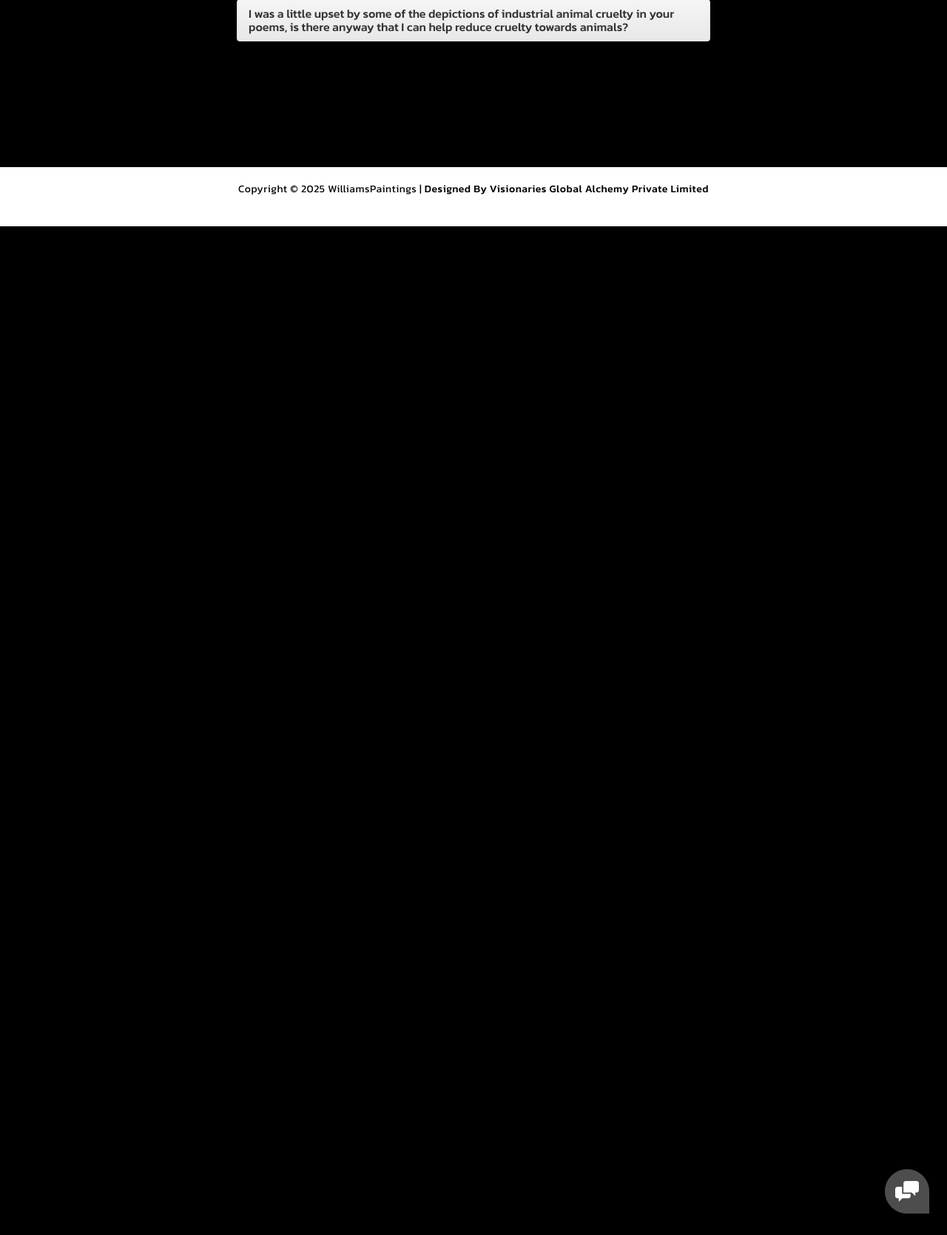
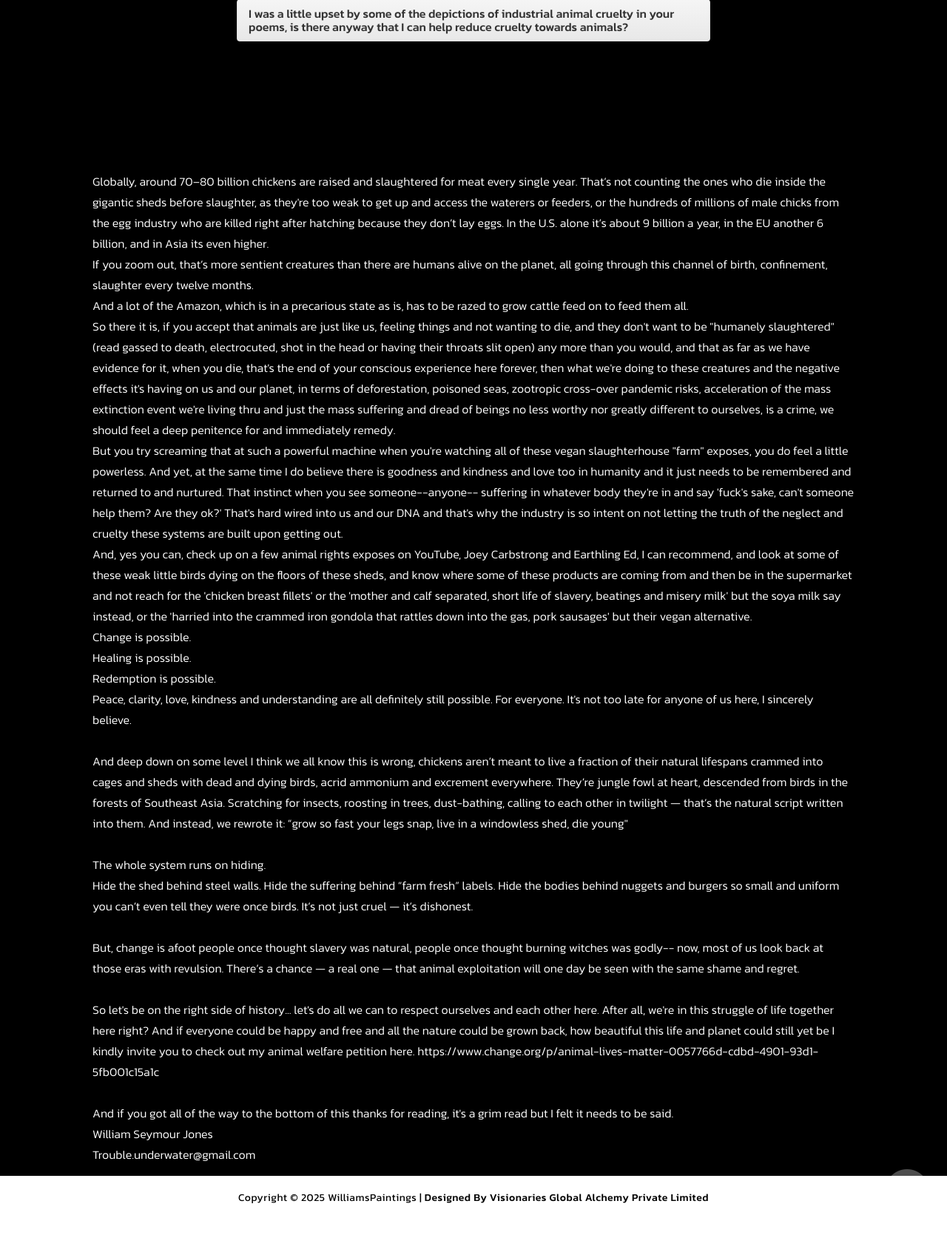
Before and after one commit to LakshmananDhuraisamy/artist, a PHP site: page /faqs in a window 1280 px wide. Shown: the part 491-2161 px from the top of the page at 74% size. Run offline with PHP 8.4, Linux system fonts and the light colour scheme; some libraries are stand-ins or nearby versions.

Commit message:
faq other contents

```diff
--- a/faqs.php
+++ b/faqs.php
@@ -121,12 +121,67 @@ And the way we treat them in this day and age, is by any reasonable moral standa
     </div>
 
 
-
-
 </div>
 
                 </div>
             </div>
         </div>
     </div>
+
+     <div class="more-about-us" style="margin-top: 0px;">
+        <div class="container">
+            <div class="col-md-12">
+                <div class="content" style="    padding: 5px 40px;">
+
+                    <p>
+
+
+Globally, around 70–80 billion chickens are raised and slaughtered for meat every single year. That’s not counting the ones who die inside the gigantic sheds before slaughter, as they're too weak to get up and access the waterers or feeders, or the hundreds of millions of male chicks from the egg industry who are killed right after hatching because they don’t lay eggs. In the U.S. alone it’s about 9 billion a year, in the EU another 6 billion, and in Asia its even higher.
+<br>
+If you zoom out, that’s more sentient creatures than there are humans alive on the planet, all going through this channel of birth, confinement, slaughter every twelve months.
+<br>
+And a lot of the Amazon, which is in a precarious state as is, has to be razed to grow cattle feed on to feed them all.
+<br>
+So there it is, if you accept that animals are just like us, feeling things and not wanting to die, and they don't want to be "humanely slaughtered" (read gassed to death, electrocuted, shot in the head or having their throats slit open) any more than you would, and that as far as we have evidence for it, when you die, that's the end of your conscious experience here forever, then what we're doing to these creatures and the negative effects it's having on us and our planet, in terms of deforestation, poisoned seas, zootropic cross-over pandemic risks, acceleration of the mass extinction event we're living thru and just the mass suffering and dread of beings no less worthy nor greatly different to ourselves, is a crime, we should feel a deep penitence for and immediately remedy.
+<br>
+But you try screaming that at such a powerful machine when you're watching all of these vegan slaughterhouse "farm" exposes, you do feel a little powerless.
+And yet, at the same time I do believe there is goodness and kindness and love too in humanity and it just needs to be remembered and returned to and nurtured. That instinct when you see someone--anyone-- suffering in whatever body they're in and say 'fuck's sake, can't someone help them? Are they ok?' That's hard wired into us and our DNA and that's why the industry is so intent on not letting the truth of the neglect and cruelty these systems are built upon getting out.
+<br>
+And, yes you can, check up on a few animal rights exposes on YouTube, Joey Carbstrong and Earthling Ed, I can recommend, and look at some of these weak little birds dying on the floors of these sheds, and know where some of these products are coming from and then be in the supermarket and not reach for the 'chicken breast fillets' or the 'mother and calf separated, short life of slavery, beatings and misery milk' but the soya milk say instead, or the 'harried into the crammed iron gondola that rattles down into the gas, pork sausages' but their vegan alternative.
+<br>
+Change is possible. <br>
+Healing is possible. <br>
+Redemption is possible. <br>
+Peace, clarity, love, kindness and understanding are all definitely still possible. For everyone. It's not too late for anyone of us here, I sincerely believe.
+<br><br>
+And deep down on some level I think we all know this is wrong, chickens aren’t meant to live a fraction of their natural lifespans crammed into cages and sheds with dead and dying birds, acrid ammonium and excrement everywhere.
+They’re jungle fowl at heart, descended from birds in the forests of Southeast Asia. Scratching for insects, roosting in trees, dust-bathing, calling to each other in twilight  — that’s the natural script written into them.
+And instead, we rewrote it: “grow so fast your legs snap, live in a windowless shed, die young"
+<br><br>
+The whole system runs on hiding.<br>
+Hide the shed behind steel walls. Hide the suffering behind “farm fresh” labels. Hide the bodies behind nuggets and burgers so small and uniform you can’t even tell they were once birds. It’s not just cruel — it’s dishonest.
+<br><br>
+But, change is afoot people once thought slavery was natural, people once thought burning witches was godly-- now, most of us look back at those eras with revulsion. There’s a chance — a real one — that animal exploitation will one day be seen with the same shame and regret.
+<br><br>
+So let's be on the right side of history... let's do all we can to respect ourselves and each other here. After all, we're in this struggle of life together here right?
+And if everyone could be happy and free and all the nature could be grown back, how beautiful this life and planet could still yet be
+I kindly invite you to check out my animal welfare petition here.
+https://www.change.org/p/animal-lives-matter-0057766d-cdbd-4901-93d1-5fb001c15a1c
+<br><br>
+And if you got all of the way to the bottom of this thanks for reading, it's a grim read but I felt it needs to be said.
+<br>
+
+
+William Seymour Jones<br>
+Trouble.underwater@gmail.com
+</p>
+
+                </div>
+            </div>
+        </div>
+    </div>
+
+
+
+
  <?php include('footer.php');?>
```
